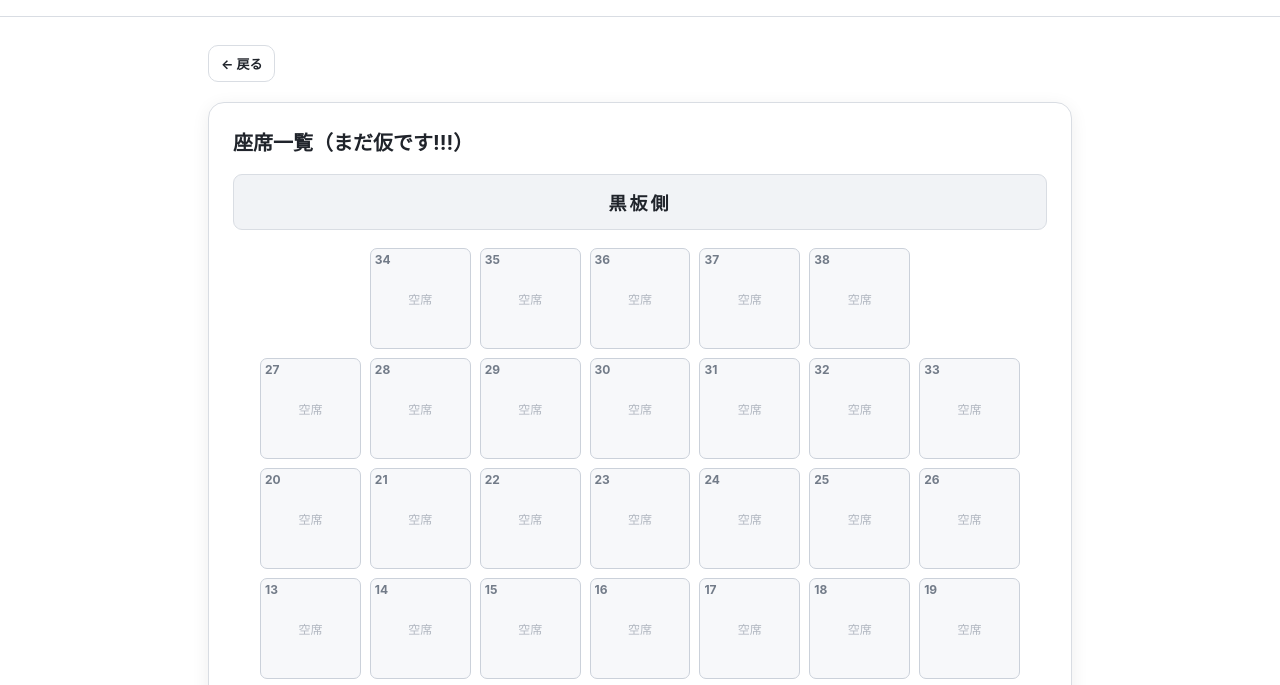
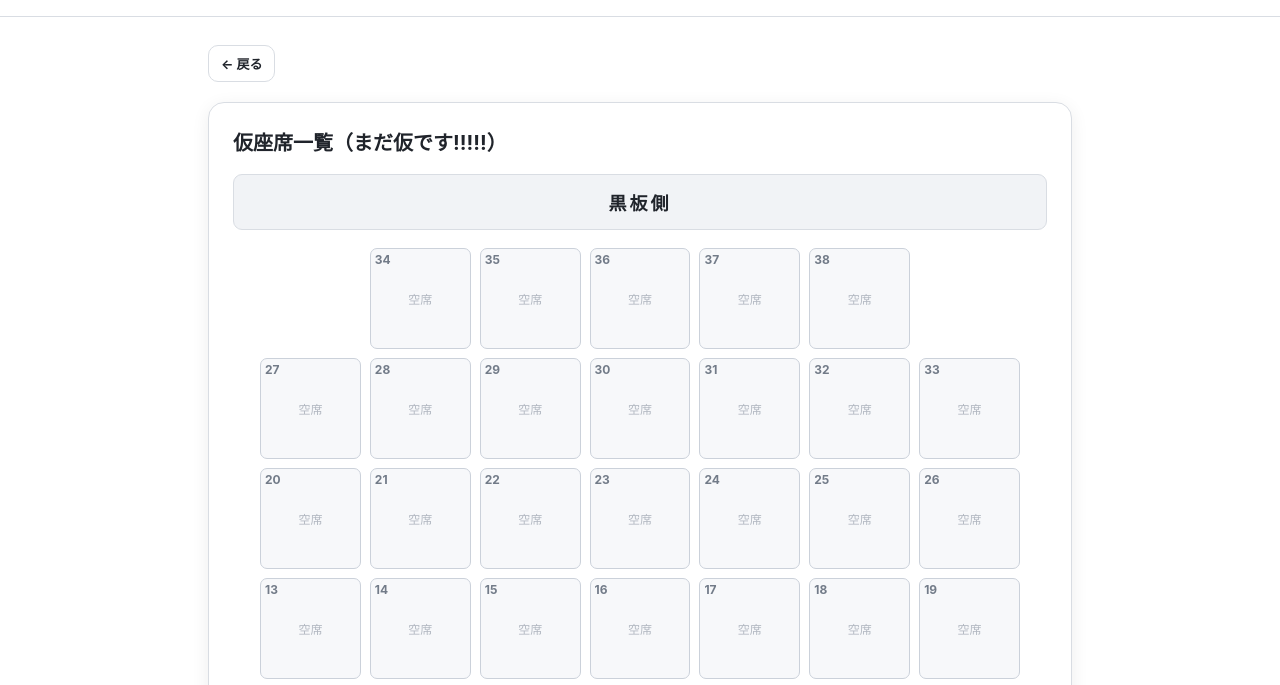
Before and after one commit to dpybm8zm7k-ai/-11.2.10.55, a plain HTML site: page index.html in a window 1280 px wide. Both pictures are taken after a click on the button "全体を見る". Shown: the part 47-732 px from the top of the page. Drawn offline with Linux system fonts and the light colour scheme; no server answers.

Commit message:
Update index.html

```diff
--- a/index.html
+++ b/index.html
@@ -592,7 +592,7 @@ hr {
   <button type="button" class="button small back-button" onclick="goHome()">← 戻る</button>
 
   <div class="panel">
-    <h2>座席一覧（まだ仮です!!!）</h2>
+    <h2>仮座席一覧（まだ仮です!!!!!）</h2>
     <div class="board-title">黒板側</div>
 
     <div class="seat-map-wrap">
```
